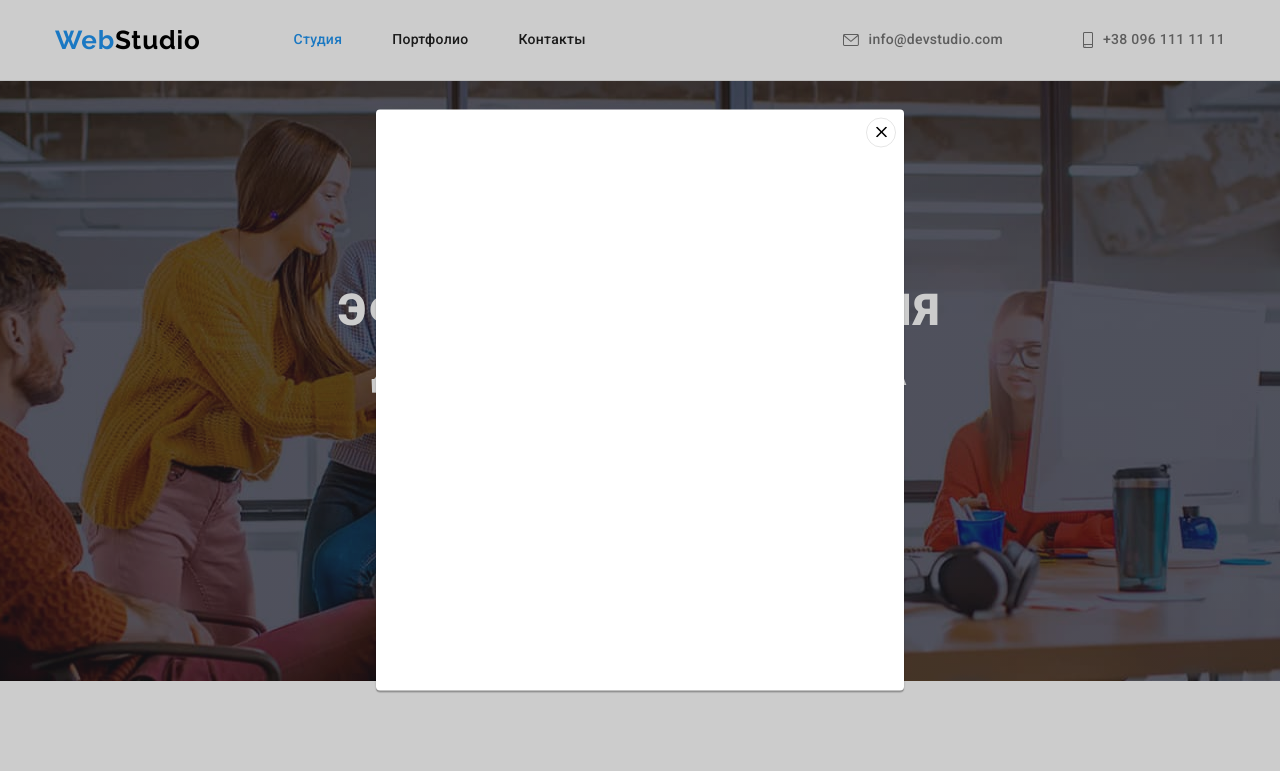
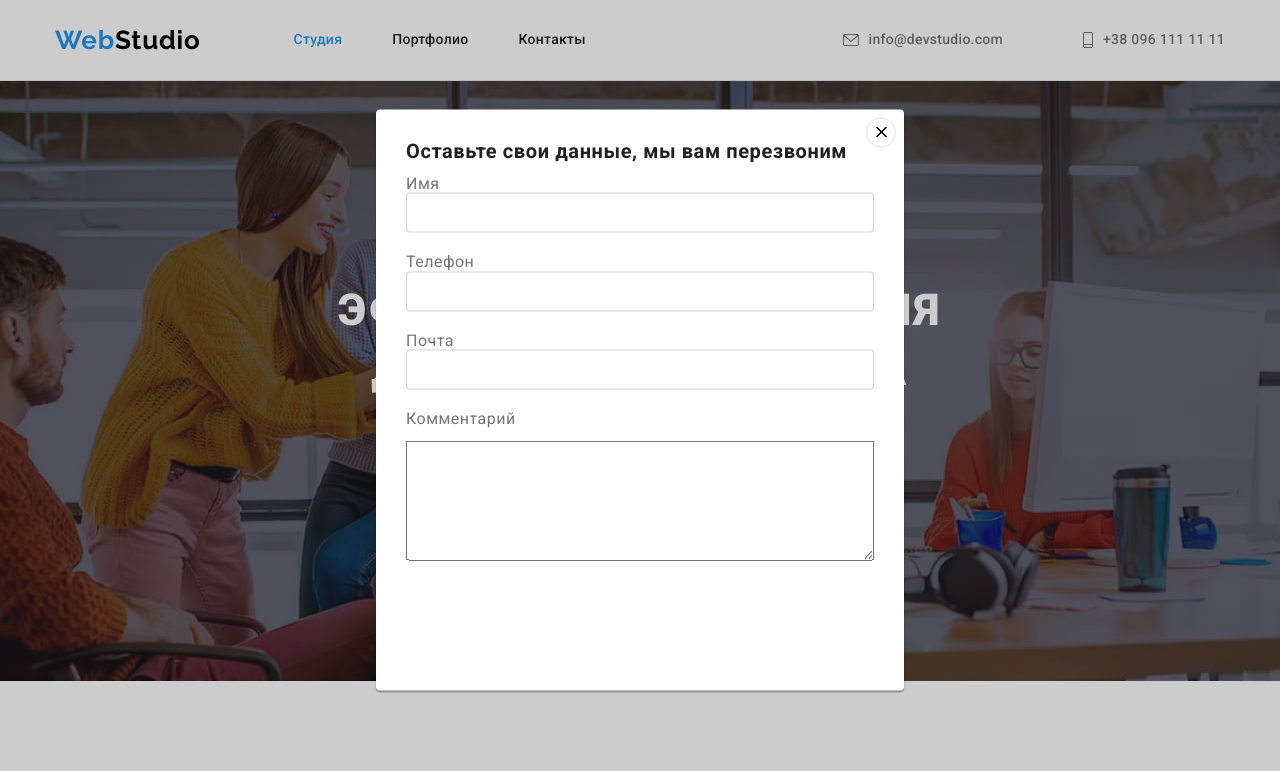
Before and after one commit to serhii198228/goit-markup-hw-06, a plain HTML site: page index.html in a window 1280 px wide. Both pictures are taken after a click on the button "Заказать услугу". Shown: the top 771 px of the page. Drawn offline with nearby package versions, Linux system fonts and the light colour scheme.

Commit message:
создал инпуты

```diff
--- a/css/styles.css
+++ b/css/styles.css
@@ -340,6 +340,52 @@ ul {
   opacity: 0;
   visibility: hidden;
   pointer-events: none;
+}
+/*  form  */
+.modal-headline {
+  font-size: 20px;
+  line-height: 23px;
+  text-align: center;
+  letter-spacing: 0.03em;
+  margin: auto;
+
+  color: #212121;
+}
+
+}
+.form {
+  padding: 0px;
+  margin: 0px;
+  margin-top: 12px;
+}
+.form-field {
+  position: relative;
+  margin-bottom: 20px;
+  border-radius: 3px;
+  margin-top: 12px;
+  /* border: 1px solid#2a2a2a; */
+}
+.form-lable {
+  top: 0px;
+  margin-bottom: 4px;
+  width: 100%;
+  height: 120px;
+  margin-top: 12px;
+}
+
+.form-input {
+  width: 100%;
+  height: 40px;
+  /* margin: 0px;
+  padding: 10px 20px;
+  font: inherit; */
+
+  border: 1px solid rgba(33, 33, 33, 0.2);
+  box-sizing: border-box;
+  border-radius: 4px;
+}
+.form-input:focus + .form-lable {
+  color: var(--accent-color);
 }
 
 /* Features WebStudio */
--- a/index.html
+++ b/index.html
@@ -511,6 +511,32 @@
             <use href="./images/sprite.svg#icon-modal-closebtn"></use>
           </svg>
         </button>
+        <b class="modal-headline">Оставьте свои данные, мы вам перезвоним</b>
+        <form class="form">
+          <div class="form-field">
+            <label for="name" class="form-lable"></label>
+            Имя
+            <input type="text" class="form-input" name="name" id="name" />
+          </div>
+          <div class="form-field">
+            <label for="tel" class="form-lable"></label>
+            Телефон
+            <input type="tel" class="form-input" name="tel" id="tel" />
+          </div>
+          <div class="form-field">
+            <label for="mail" class="form-lable"></label>
+            Почта
+            <input type="email" class="form-input" name="mail" id="mail" />
+          </div>
+          <div class="form-field">
+            <label for="name" class="form-lable">
+              Комментарий
+              <textarea name="" id="" class="form-lable"></textarea>
+            </label>
+
+            <!-- <input type="text" class="form-input" name="name" id="name" /> -->
+          </div>
+        </form>
       </div>
     </div>
     <script src="./js/modal.js"></script>
```
Also changed, not shown: images/icons.svg (added).
